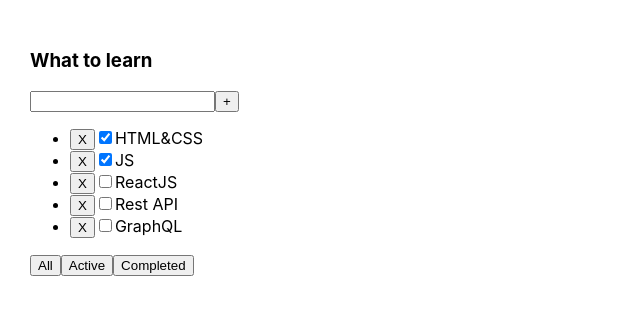
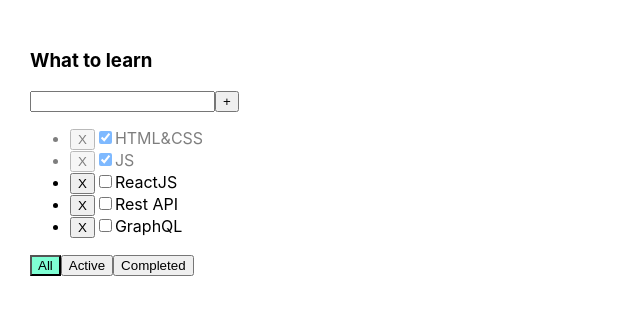
Before and after one commit to BrilAlex/todo-list, a React (Create React App) app: page / in a window 1280 px wide. Shown: the top 314 px of the page, without its empty margins (0-640 px from the left). Built offline with nearby package versions, Linux system fonts and the light colour scheme.

Commit message:
Lesson 04 Change task status done

```diff
--- a/src/App.tsx
+++ b/src/App.tsx
@@ -25,6 +25,14 @@
     setTasks([{id: v1(), title, isDone: false}, ...tasks]);
   };
 
+  const changeTaskStatus = (task_ID: string, isDone: boolean) => {
+    let task = tasks.find(t => t.id === task_ID);
+    if (task) {
+      task.isDone = isDone;
+      setTasks([...tasks]);
+    }
+  };
+
   const removeTask = (task_ID: string) => {
     setTasks(tasks.filter(t => t.id !== task_ID));
   };
@@ -46,7 +54,9 @@
       <ToDoList
         title={"What to learn"}
         tasks={filteredTasks}
+        filter={filter}
         addTask={addTask}
+        changeTaskStatus={changeTaskStatus}
         removeTask={removeTask}
         changeFilter={changeFilter}
       />
--- /dev/null
+++ b/src/components/ToDoList.module.css
@@ -0,0 +1,15 @@
+.error {
+    border: 2px solid red;
+}
+
+.errorMessage {
+    color: red;
+}
+
+.isDone {
+    opacity: 0.5;
+}
+
+.activeFilter {
+    background-color: aquamarine;
+}
--- a/src/components/ToDoList.tsx
+++ b/src/components/ToDoList.tsx
@@ -1,19 +1,28 @@
 import React, {ChangeEvent, KeyboardEvent, useState} from "react";
 import {FilterValueType, TaskType} from "../App";
+import styles from "./ToDoList.module.css";
 
 type ToDoListPropsType = {
   title: string
   tasks: Array<TaskType>
+  filter: FilterValueType
   addTask: (title: string) => void
+  changeTaskStatus: (task_ID: string, isDone: boolean) => void
   removeTask: (task_ID: string) => void
   changeFilter: (filterValue: FilterValueType) => void
 };
 
 export const ToDoList = (props: ToDoListPropsType) => {
   const [newTaskTitle, setNewTaskTitle] = useState("");
+  const [error, setError] = useState<string | null>(null);
 
-  const addTaskHandler = () => {
-    props.addTask(newTaskTitle);
+  const addTask = () => {
+    const trimmedTitle = newTaskTitle.trim();
+    if (trimmedTitle !== "") {
+      props.addTask(trimmedTitle);
+    } else {
+      setError("Title is required");
+    }
     setNewTaskTitle("");
   };
 
@@ -26,7 +35,8 @@
   };
 
   const onKeyPressHandler = (e: KeyboardEvent<HTMLInputElement>) => {
-    if (e.key === "Enter") addTaskHandler();
+    setError(null);
+    if (e.key === "Enter") addTask();
   };
 
   return (
@@ -37,28 +47,46 @@
           value={newTaskTitle}
           onChange={onChangeHandler}
           onKeyPress={onKeyPressHandler}
+          className={error ? styles.error : ""}
         />
-        <button onClick={addTaskHandler}>+</button>
+        <button onClick={addTask}>+</button>
+        {error && <div className={styles.errorMessage}>{error}</div>}
       </div>
       <ul>
         {props.tasks.map((t) => {
-          const removeTaskHandler = () => {
-            props.removeTask(t.id);
+          const changeStatusHandler = (e: ChangeEvent<HTMLInputElement>) => {
+            props.changeTaskStatus(t.id, e.currentTarget.checked);
           };
+          const removeTaskHandler = () => props.removeTask(t.id);
 
           return (
-            <li key={t.id}>
+            <li key={t.id} className={t.isDone ? styles.isDone : ""}>
               <button onClick={removeTaskHandler}>X</button>
-              <input type={"checkbox"} checked={t.isDone}/>
+              <input type={"checkbox"} checked={t.isDone} onChange={changeStatusHandler}/>
               <span>{t.title}</span>
             </li>
           );
         })}
       </ul>
       <div>
-        <button onClick={() => changeFilterHandler("all")}>All</button>
-        <button onClick={() => changeFilterHandler("active")}>Active</button>
-        <button onClick={() => changeFilterHandler("completed")}>Completed</button>
+        <button
+          onClick={() => changeFilterHandler("all")}
+          className={props.filter === "all" ? styles.activeFilter : ""}
+        >
+          All
+        </button>
+        <button
+          onClick={() => changeFilterHandler("active")}
+          className={props.filter === "active" ? styles.activeFilter : ""}
+        >
+          Active
+        </button>
+        <button
+          onClick={() => changeFilterHandler("completed")}
+          className={props.filter === "completed" ? styles.activeFilter : ""}
+        >
+          Completed
+        </button>
       </div>
     </div>
   );
```
